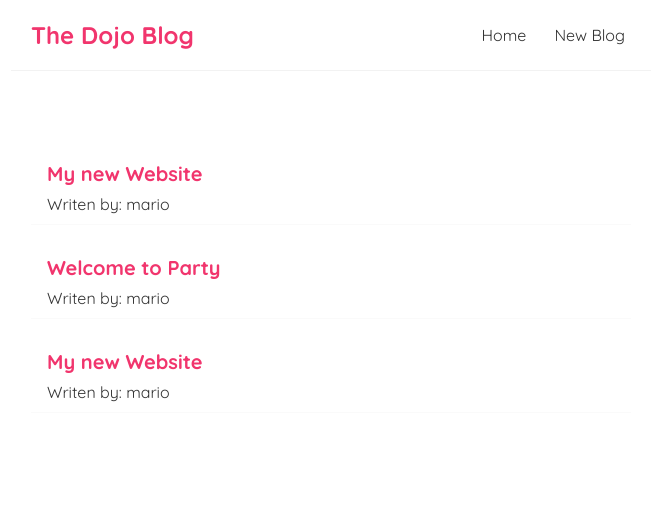
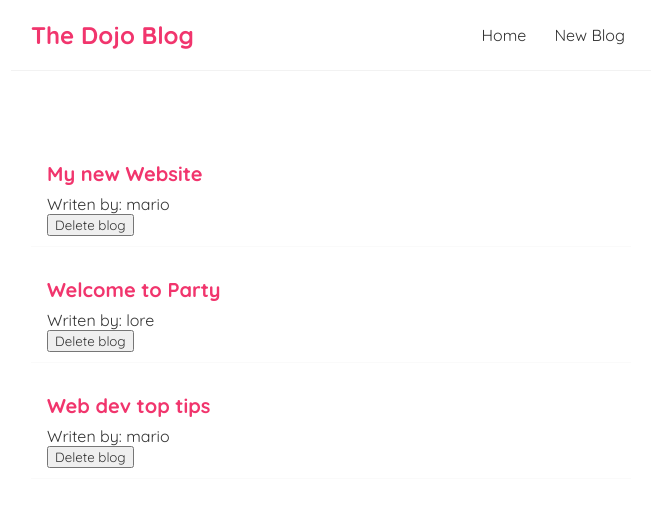
Before and after one commit to AslanZ-5/react-dojo-blog, a React (Create React App) app in the folder dojo-blog/: page / in a window 1280 px wide. Shown: the top 506 px of the page, without its empty margins (309-964 px from the left). Built offline with nearby package versions, Linux system fonts and the light colour scheme.

Commit message:
useEffect hook

```diff
--- a/dojo-blog/src/Home.js
+++ b/dojo-blog/src/Home.js
@@ -1,22 +1,22 @@
-import { useState } from 'react';
-
+import { useState, useEffect } from 'react';
+import ItemList from './ItemList';
 const Home = () => {
     const [blogs,setBlogs] = useState([
         {title:'My new Website', body:'some randome text',author:'mario',id:1},
-        {title:'Welcome to Party', body:'some randome text',author:'mario',id:1},
-        {title:'My new Website', body:'some randome text',author:'mario',id:1}
+        {title:'Welcome to Party', body:'some randome text',author:'lore',id:2},
+        {title:'Web dev top tips', body:'some randome text',author:'mario',id:3}
     ])
-
+    const deleteBlog = (id) =>{
+        const newArr = blogs.filter(item => item.id !== id)
+        setBlogs(newArr)
+    }
+   useEffect(() => {
+    console.log('this is useEffect hook has been initiated')
+   })
     return (
         <div className="home">
-            {blogs.map(blog => {
-                return (
-                    <div className="blog-preview" key={blog.id}>
-                        <h2>{blog.title}</h2>
-                        <p>Writen by: {blog.author} </p>
-                    </div>
-                )
-            })}
+            <ItemList deleteBlog={deleteBlog} blogs={blogs} title="All blogs"/>
+            {/* <ItemList blogs={blogs.filter(item => item.author === 'mario')} title="All blogs"/> */}
         </div>
      );
 }
--- /dev/null
+++ b/dojo-blog/src/ItemList.js
@@ -0,0 +1,16 @@
+const ItemList = ({blogs,title,deleteBlog}) => {
+    return (
+        <div className="blog-list">
+        {blogs.map(blog => {
+            return (
+                <div className="blog-preview" key={blog.id}>
+                    <h2>{blog.title}</h2>
+                    <p>Writen by: {blog.author} </p>
+                    <button onClick={() => deleteBlog(blog.id)}>Delete blog</button>
+                </div>
+            )
+        })}
+    </div> );
+}
+
+export default ItemList;
```
